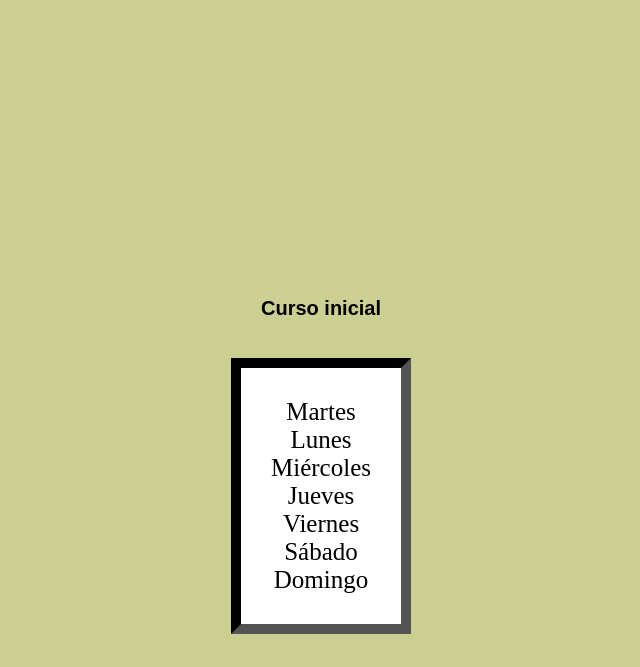
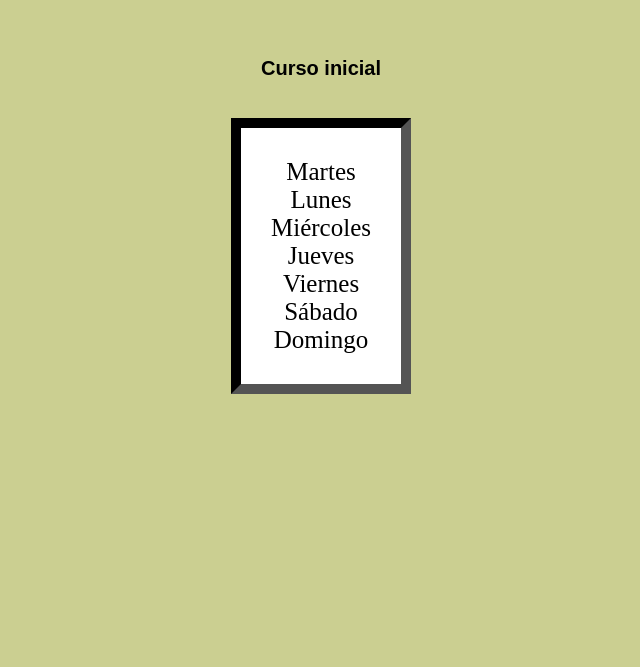
Before and after one commit to CeciliaLaValle/Ejemplo-hover-animaciones, a plain HTML site: page index.html in a window 1280 px wide. Shown: the part 149-816 px from the top of the page, without its empty margins (319-959 px from the left). Drawn offline with Linux system fonts and the light colour scheme.

Commit message:
hover-practica

```diff
--- a/estilo.css
+++ b/estilo.css
@@ -17,7 +17,7 @@ body {
     align-items: center;
     justify-content: space-evenly;
     flex-direction: column;
-    padding-top: 50vh;
+    padding-top: 20vh;
 }
 
 
```
